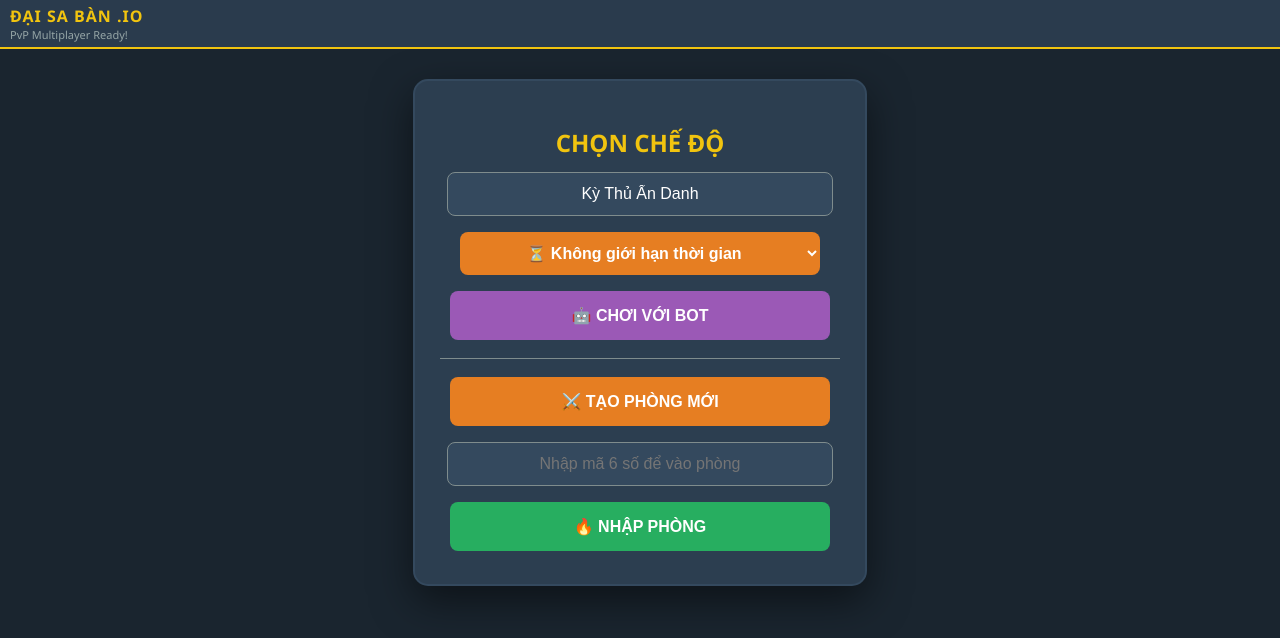
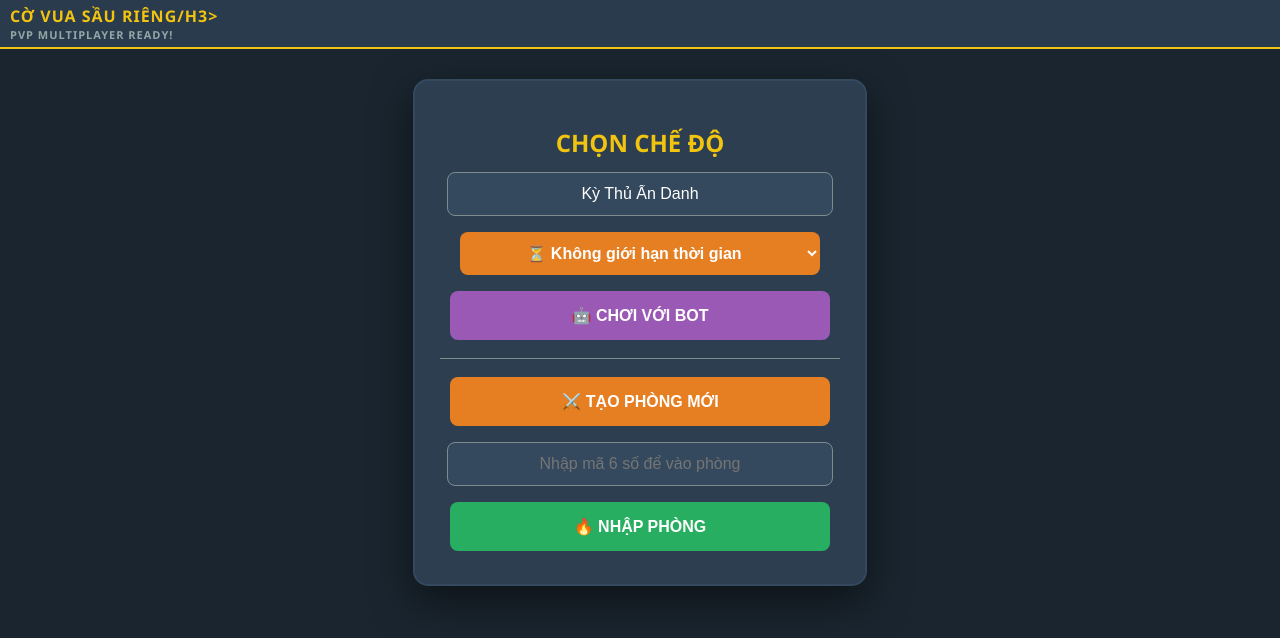
Before and after one commit to trungnguyen123456789/covuamoi, a plain HTML site: page index.html in a window 1280 px wide. Drawn offline with Linux system fonts and the light colour scheme.

Commit message:
Update index.html

```diff
--- a/index.html
+++ b/index.html
@@ -155,7 +155,7 @@
 
         <div class="header-container">
             <div class="title-area">
-                <h3 id="top-title">Đại Sa Bàn .IO</h3>
+                <h3 id="top-title">Cờ Vua Sầu Riêng/h3>
                 <p id="top-subtitle">PvP Multiplayer Ready!</p>
             </div>
             <button id="btn-leave" onclick="leaveRoom()">🚪 THOÁT</button>
```
